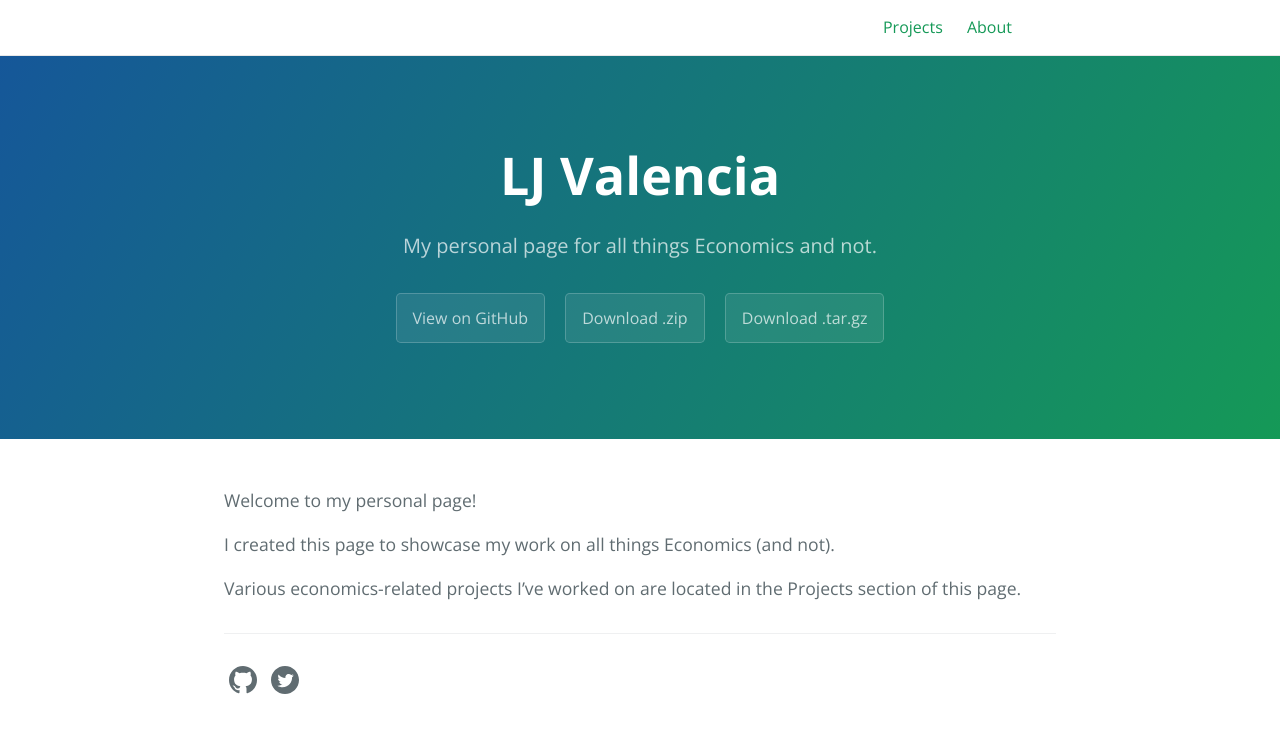
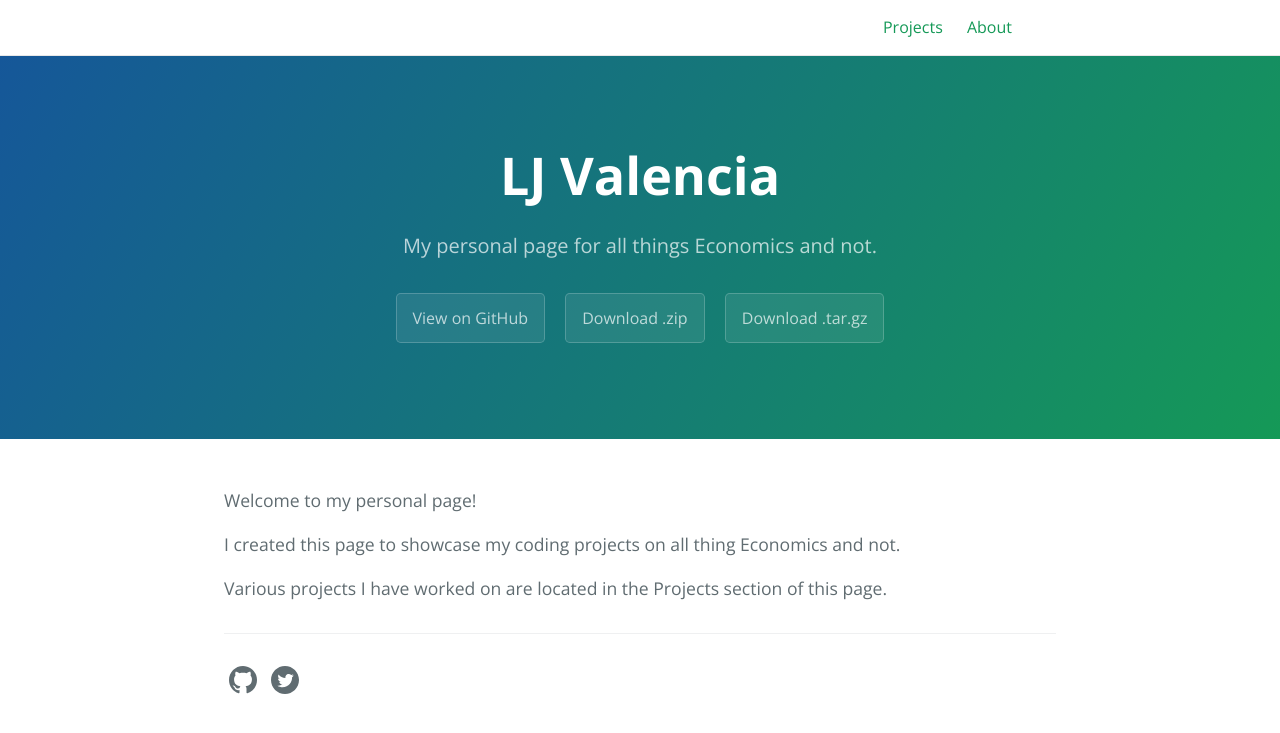
Before and after one commit to lj-valencia/cayman-blog-old-site, a Jekyll site: the page built from index.md, in a window 1280 px wide. Shown: the top 733 px of the page. Built offline with Jekyll 4.4.1, drawn with Linux system fonts in a browser that asks for light colours.

Commit message:
Update index.md

```diff
--- a/index.md
+++ b/index.md
@@ -10,6 +10,6 @@ layout: home
 
 Welcome to my personal page!
 
-I created this page to showcase my work on all things Economics (and not).
+I created this page to showcase my coding projects on all thing Economics and not.
 
-Various economics-related projects I've worked on are located in the Projects section of this page.
+Various projects I have worked on are located in the Projects section of this page.
```
